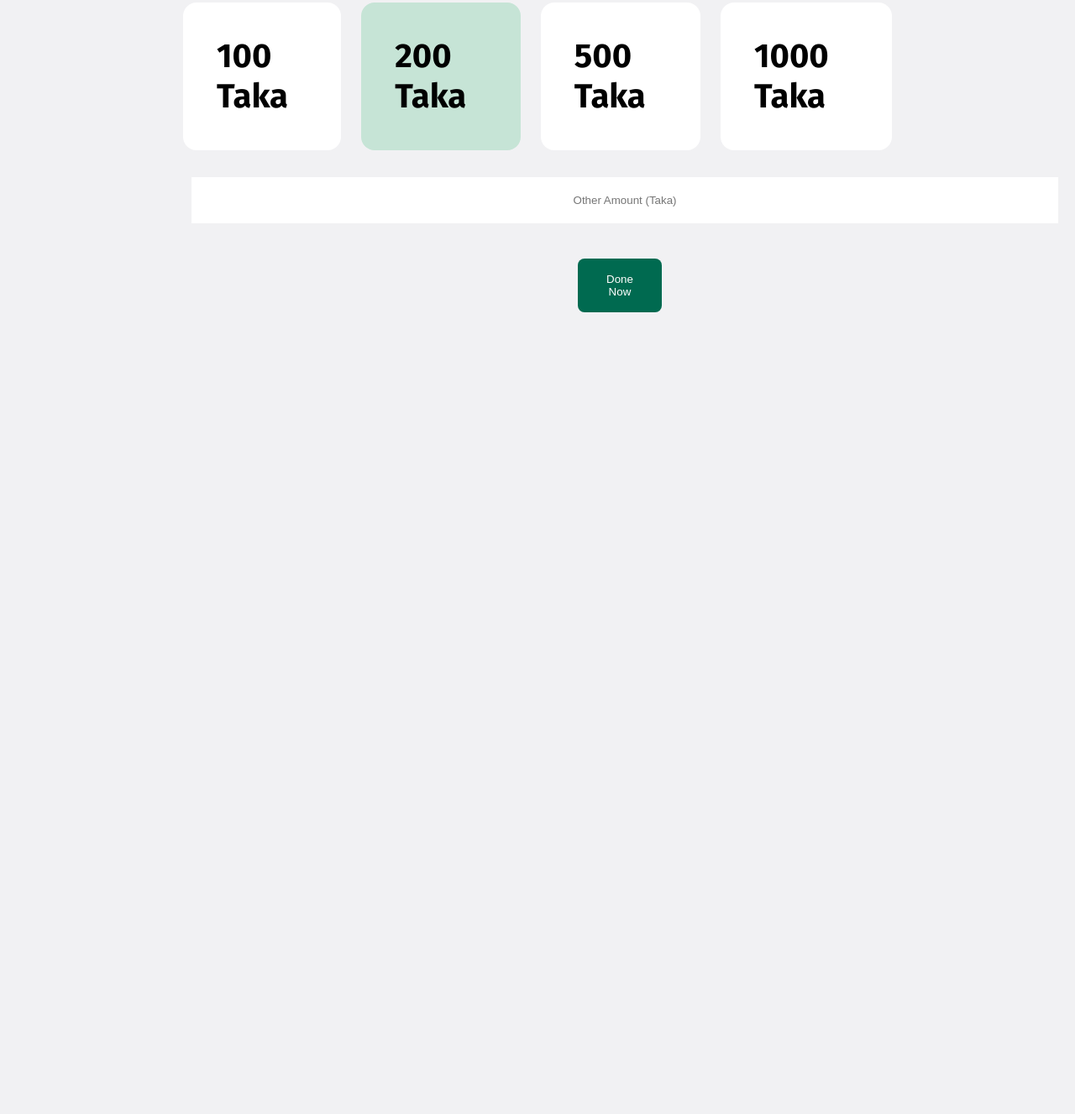
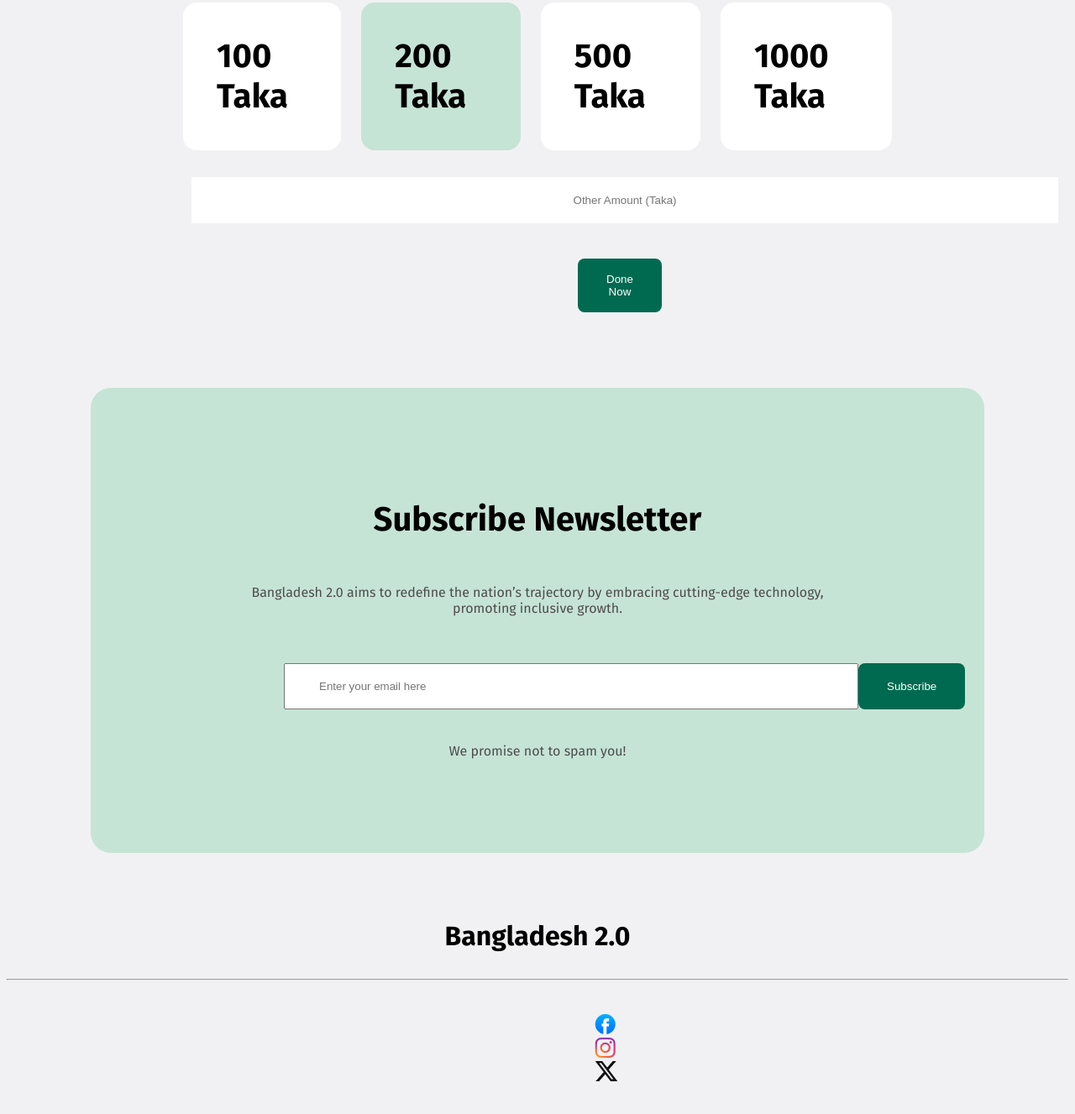
Before and after one commit to foujia00/assignment1, a plain HTML site: page index.html in a window 1280 px wide. Shown: the part 3882-5209 px from the top of the page at 84% size. Before the commit the page ends 4272 px from the top, so only its background shows below. Drawn offline with Linux system fonts and the light colour scheme.

Commit message:
added footer

```diff
--- a/index.html
+++ b/index.html
@@ -140,9 +140,21 @@
             <button class="dbtn">Done Now</button>
 
         </section>
-
+        <section class="letter">
+            <h4 class="ltitle">Subscribe Newsletter</h4>
+            <p class="lpara">Bangladesh 2.0 aims to redefine the nation’s trajectory by embracing cutting-edge technology, promoting inclusive growth.</p>
+            <div class="linput"><input type="text" placeholder="Enter your email here" class="lin"><button class="lbtn">Subscribe</button></div>
+            <p class="lpara">We promise not to spam you!</p>
+        </section>
     </main>
     <footer>
+        <h3 class="footer-title">Bangladesh 2.0</h3>
+        <hr>
+        <div class="fimg">
+            <img src="assets/facebook.png" alt="">
+            <img src="assets/instagram.png" alt="">
+            <img src="assets/x.png" alt="">
+        </div>
 
     </footer>
 </body>
--- a/styles/bd.css
+++ b/styles/bd.css
@@ -253,6 +253,7 @@ nav {
 /* Donate */
 .donate{
   margin: 0 100px;
+  justify-content: center;
 }
 .dtitle {
   font-weight: bold;
@@ -308,3 +309,47 @@ nav {
   border: none;
   margin: 10px 580px;
 }
+/* letter */
+.letter{
+  margin: 80px 100px;
+  background-color: #C6E4D6;
+  padding: 80px 100px;
+  border-radius: 24px;
+}
+.ltitle{
+  font-size: 40px;
+  font-weight: bold;
+  text-align: center;
+}
+.lpara{
+  color: rgb(78, 76, 76);
+  font-size: 16px;
+  margin-bottom: 32px;
+  text-align: center;
+  padding: 0 80px;
+}
+.lin{
+width: 600px;
+  padding: 18px 40px;
+}
+.linput{
+display: inline-flex;
+margin: 24px 130px;
+
+}
+.lbtn{
+  background-color: #006A50;
+  color: white;
+  padding: 17px 34px;
+  border-radius: 8px;
+  border: none;
+}
+/* footer */
+.footer-title{
+  font-size: 32px;
+  font-weight: bold;
+  text-align: center;
+}
+.fimg{
+  margin: 40px 700px;
+}
```
